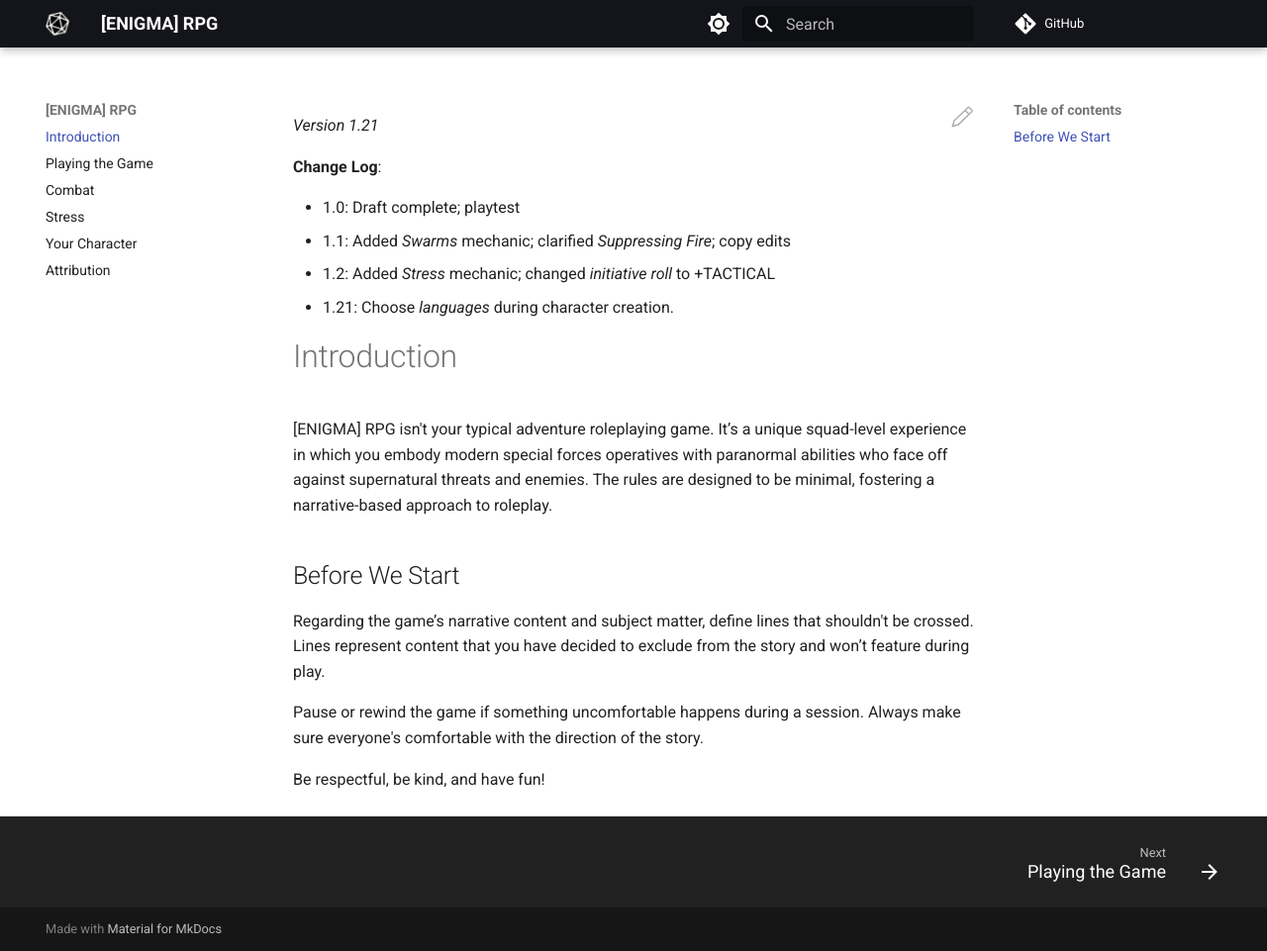
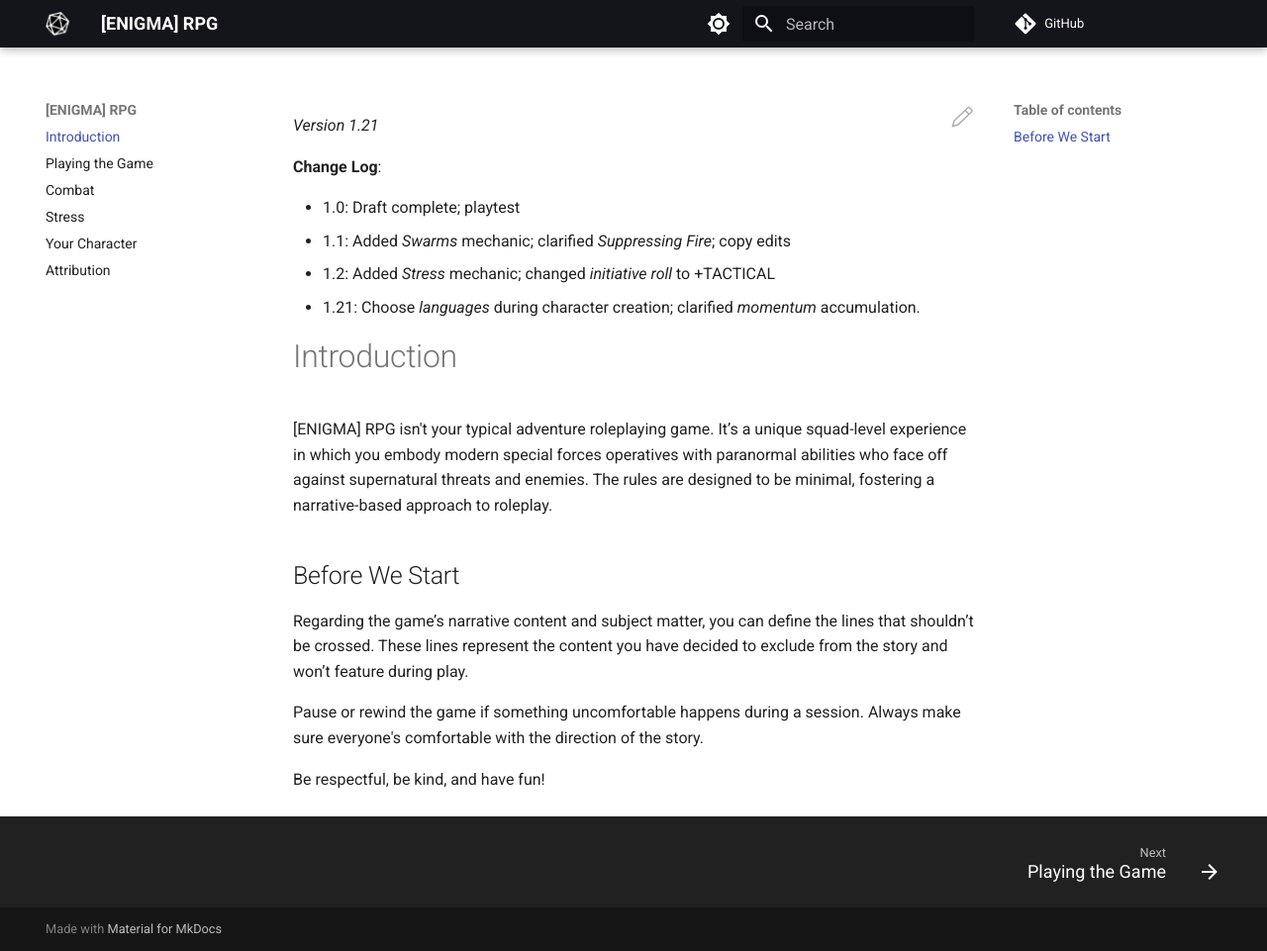
Before and after one commit to joemoose/psiops, an MkDocs documentation site: the page built from docs/index.md, in a window 1280 px wide and 961 px high. Shown: the whole window at 99% size. Built offline with MkDocs 1.6.1 and Material for MkDocs 9.7.7, drawn with Linux system fonts in a browser that asks for light colours; comment, search, counter and statistics services are not loaded.

Commit message:
Update index.md

```diff
--- a/docs/index.md
+++ b/docs/index.md
@@ -5,7 +5,7 @@
 - 1.0: Draft complete; playtest
 - 1.1: Added *Swarms* mechanic; clarified *Suppressing Fire*; copy edits
 - 1.2: Added *Stress* mechanic; changed *initiative roll* to +TACTICAL
-- 1.21: Choose *languages* during character creation.
+- 1.21: Choose *languages* during character creation; clarified *momentum* accumulation.
 
 # Introduction
 
@@ -13,7 +13,7 @@
 
 ## Before We Start
 
-Regarding the game’s narrative content and subject matter, define lines that shouldn't be crossed. Lines represent content that you have decided to exclude from the story and won’t feature during play.
+Regarding the game’s narrative content and subject matter, you can define the lines that shouldn’t be crossed. These lines represent the content you have decided to exclude from the story and won’t feature during play.
 
 Pause or rewind the game if something uncomfortable happens during a session. Always make sure everyone's comfortable with the direction of the story.
 
```
